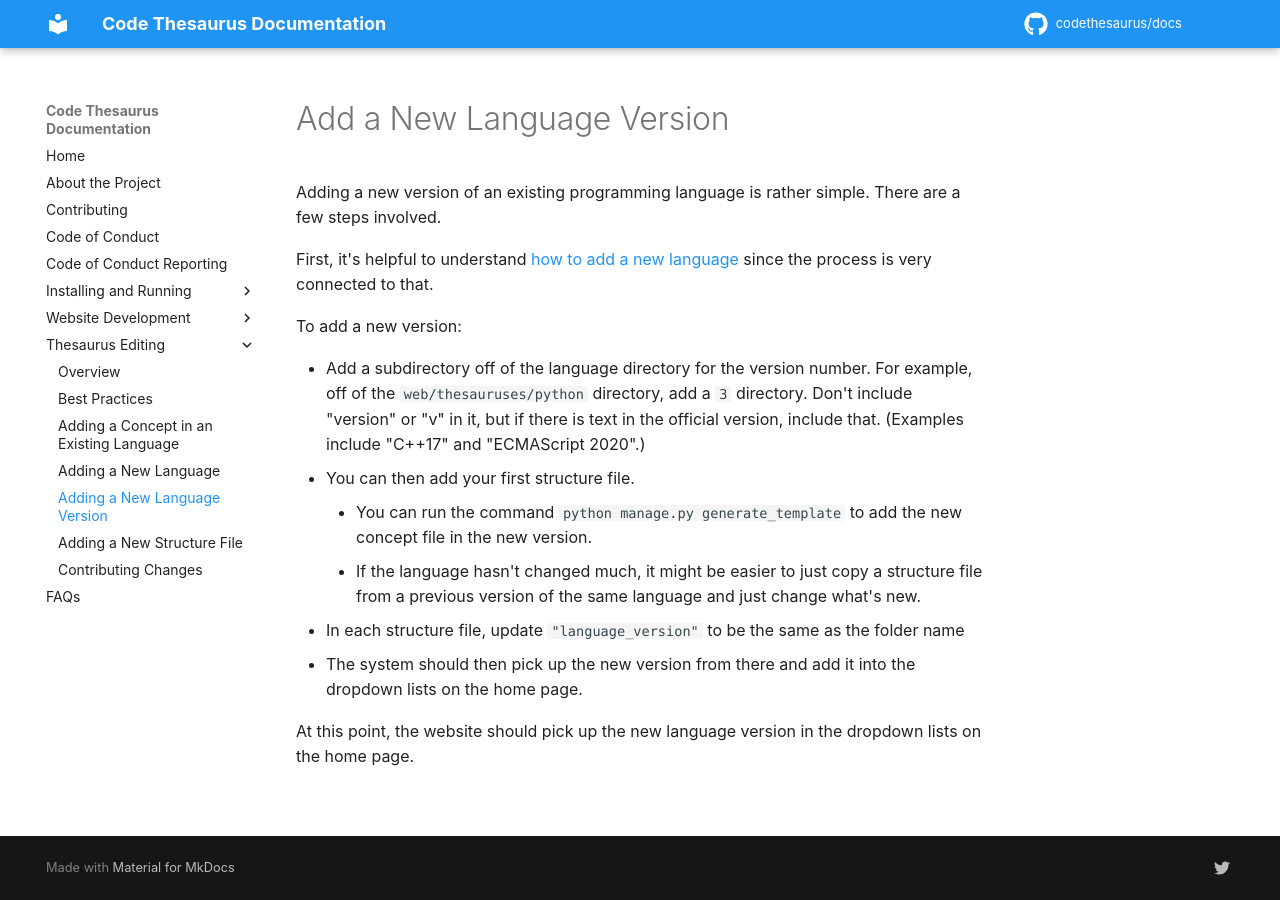
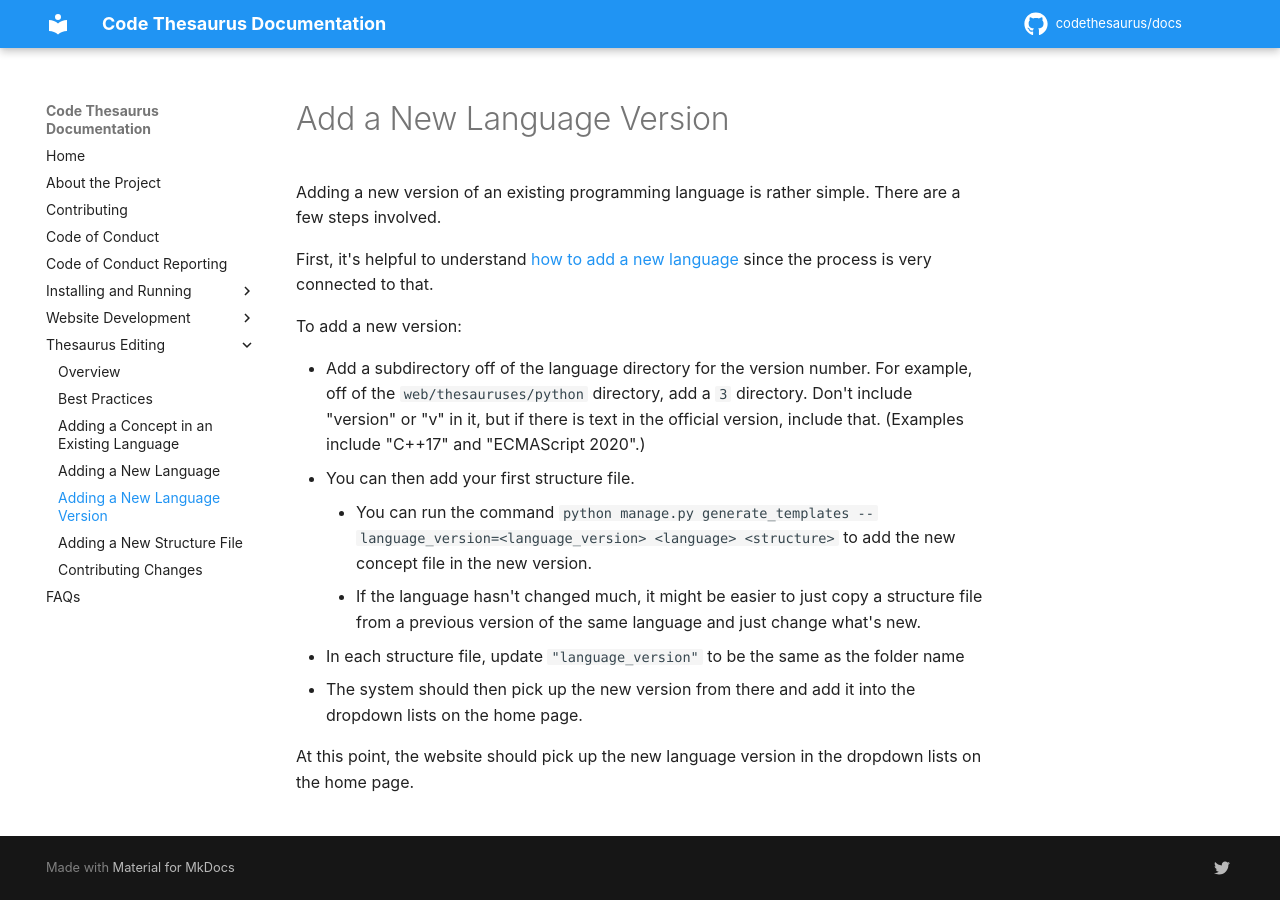
Before and after one commit to codethesaurus/docs, an MkDocs documentation site: the page built from docs/thesaurus/add-new-lang-version.md, in a window 1280 px wide. Built offline with MkDocs 1.6.1 and Material for MkDocs 9.7.7, drawn with Linux system fonts in a browser that asks for light colours; comment, search, counter and statistics services are not loaded.

Commit message:
Add generate template command to lang version page

```diff
--- a/docs/thesaurus/add-new-lang-version.md
+++ b/docs/thesaurus/add-new-lang-version.md
@@ -8,7 +8,7 @@ To add a new version:
 
 * Add a subdirectory off of the language directory for the version number. For example, off of the `web/thesauruses/python` directory, add a `3` directory. Don't include "version" or "v" in it, but if there is text in the official version, include that. (Examples include "C++17" and "ECMAScript 2020".)
 * You can then add your first structure file.
-    * You can run the command `python manage.py generate_template` to add the new concept file in the new version.
+    * You can run the command `python manage.py generate_templates --language_version=<language_version> <language> <structure>` to add the new concept file in the new version.
     * If the language hasn't changed much, it might be easier to just copy a structure file from a previous version of the same language and just change what's new.
 * In each structure file, update `"language_version"` to be the same as the folder name
 * The system should then pick up the new version from there and add it into the dropdown lists on the home page.
```
